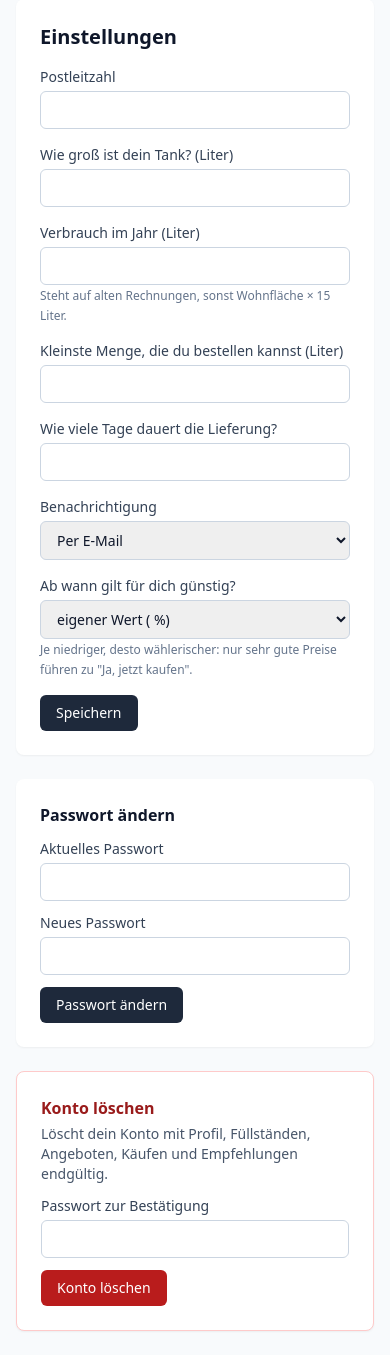
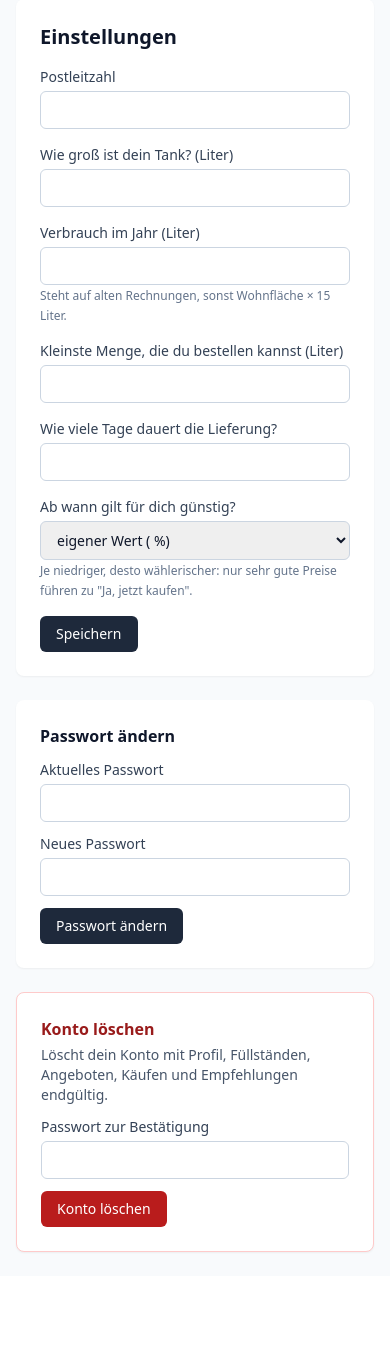
Before and after one commit to DavidSchuchert/Oilcheck, a FastAPI app: template heizoel/web/templates/settings.html in a window 390 px wide. Shown: the part 82-1437 px from the top of the page. After the commit the page ends 1335 px from the top, so only its background shows below. Run offline with FastAPI, Linux system fonts and the light colour scheme; the template is opened without the code that fills it, so the values that code supplies are empty; some libraries are stand-ins or nearby versions.

Commit message:
Responsiver Header, Mail-Auswahl entfernt
Kopfzeile mit aktiver Markierung und scrollbarer Navigation auf schmalen
Bildschirmen. Benachrichtigung per Mail ist nicht gewünscht: Auswahl aus
Onboarding und Einstellungen entfernt, Standard ist "keine", Hinweise stehen im
Dashboard.

Co-Authored-By: Claude Fable 5.1 <noreply@anthropic.com>

```diff
--- a/heizoel/schema.sql
+++ b/heizoel/schema.sql
@@ -24,7 +24,7 @@ CREATE TABLE IF NOT EXISTS profiles (
     annual_consumption_liter INTEGER NOT NULL,
     min_order_liter          INTEGER NOT NULL DEFAULT 1000,
     lead_days                INTEGER NOT NULL DEFAULT 10,  -- Lieferzeit in Tagen
-    notify_channel           TEXT NOT NULL DEFAULT 'mail' CHECK (notify_channel IN ('mail', 'none')),
+    notify_channel           TEXT NOT NULL DEFAULT 'none' CHECK (notify_channel IN ('mail', 'none')),
     threshold_percentile     INTEGER NOT NULL DEFAULT 20,
     offer_liter              INTEGER,                  -- Wunschmenge für Angebote, NULL = automatisch aus Bedarf
     learned_annual_liter     REAL,                     -- aus Füllständen gelernter Jahresverbrauch
--- a/heizoel/web/routes.py
+++ b/heizoel/web/routes.py
@@ -302,7 +302,7 @@ def onboarding(
     annual: str = Form(""),
     min_order: str = Form("1000"),
     lead_days: str = Form("10"),
-    notify: str = Form("mail"),
+    notify: str = Form("none"),
     half: str = Form(""),
     user=DEP_user,
 ):
@@ -743,7 +743,7 @@ def settings_save(
     annual: str = Form(""),
     min_order: str = Form(""),
     lead_days: str = Form(""),
-    notify: str = Form("mail"),
+    notify: str = Form("none"),
     threshold_percentile: str = Form("20"),
     user=DEP_profile,
 ):
--- a/heizoel/web/templates/settings.html
+++ b/heizoel/web/templates/settings.html
@@ -12,13 +12,6 @@
       {{ field("Verbrauch im Jahr (Liter)", "annual", p.annual_consumption_liter, "number", "required min=100", "Steht auf alten Rechnungen, sonst Wohnfläche × 15 Liter.") }}
       {{ field("Kleinste Menge, die du bestellen kannst (Liter)", "min_order", p.min_order_liter, "number", "required min=100") }}
       {{ field("Wie viele Tage dauert die Lieferung?", "lead_days", p.lead_days, "number", "required min=0") }}
-      <label class="block text-sm">
-        <span class="text-slate-700">Benachrichtigung</span>
-        <select name="notify" class="mt-1 w-full rounded-md border border-slate-300 px-3 py-2">
-          <option value="mail" {% if p.notify_channel == "mail" %}selected{% endif %}>Per E-Mail</option>
-          <option value="none" {% if p.notify_channel == "none" %}selected{% endif %}>Keine</option>
-        </select>
-      </label>
       <label class="block text-sm sm:col-span-2">
         <span class="text-slate-700">Ab wann gilt für dich günstig?</span>
         <select name="threshold_percentile" class="mt-1 w-full rounded-md border border-slate-300 px-3 py-2">
```
Also changed, not shown: heizoel/web/templates/onboarding.html (+0 -7 lines), README.md.
